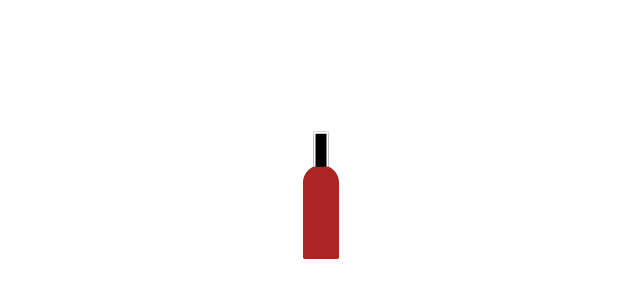
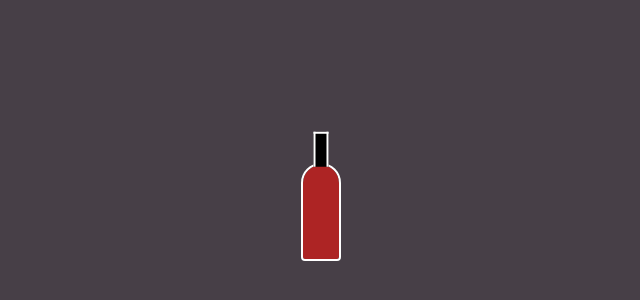
Before and after one commit to Zatayi/ohmyfood, a website: page loader.html in a window 1280 px wide. Shown: the part 188-488 px from the top of the page, without its empty margins (319-959 px from the left). Drawn offline with Linux system fonts and the light colour scheme; a web font is replaced by a local one.

Commit message:
add loader improvement

```diff
--- a/styles/index.scss
+++ b/styles/index.scss
@@ -400,7 +400,7 @@ footer {
   }
   .loader-container{
 	position:absolute;
-	background:#FFFFFF;
+	background:rgb(71, 63, 71);
 	width: 100%;
 	height: 100%;
 	margin: auto;
```
Also changed, not shown: styles/style.css.
